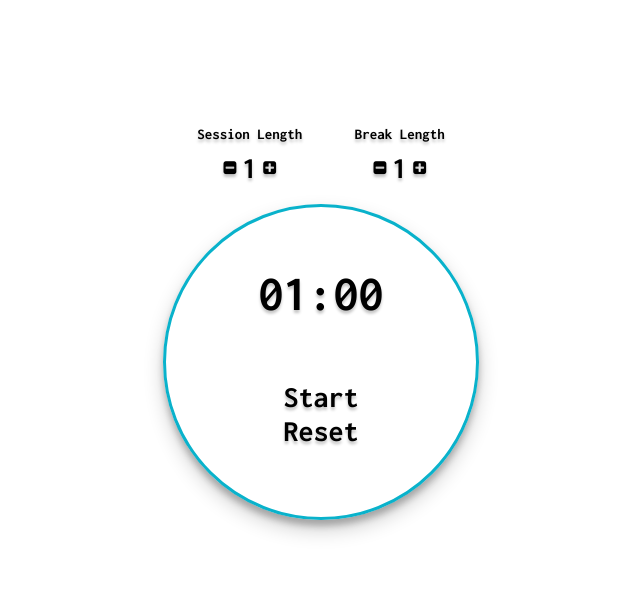
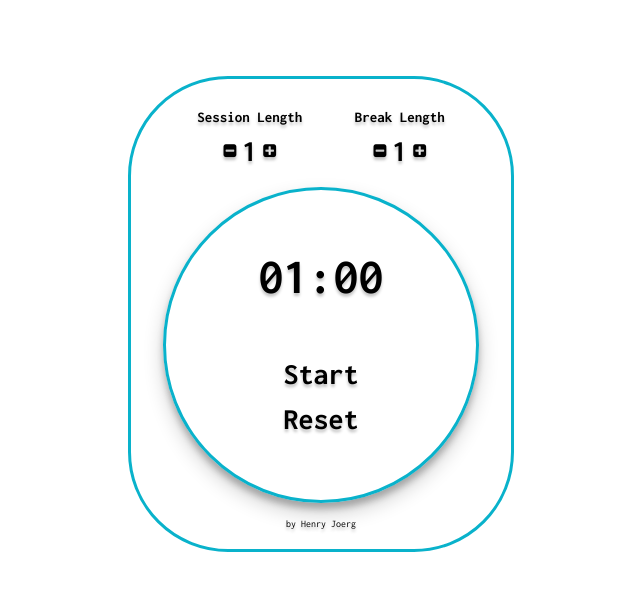
Before and after one commit to Pachj/pomodoro-clock, a plain HTML site: page index.html in a window 1280 px wide. Shown: the whole page, without its empty margins (319-959 px from the left). Drawn offline with nearby package versions, Linux system fonts and the light colour scheme.

Commit message:
some little style changes

```diff
--- a/css/style.css
+++ b/css/style.css
@@ -1,5 +1,5 @@
-/*ToDo: test in other Browsers*/
-
+/*ToDo: test in other Browsers
+    ToDo: shadow and gradient add support for all Browser*/
 html {
     -webkit-box-sizing: border-box;
     -moz-box-sizing: border-box;
@@ -9,7 +9,7 @@ html {
 body {
     font-family: 'Inconsolata', monospace;
     font-size: 10px;
-    text-shadow: 0 3px 3px rgba(0,0,0,0.23);
+    text-shadow: 0 3px 3px rgba(0, 0, 0, 0.23);
     color: black;
 }
 
@@ -25,17 +25,29 @@ button {
     border-style: none;
     background: none;
     font-family: inherit;
-    text-shadow: 0 3px 3px rgba(0,0,0,0.23);
+    text-shadow: 0 3px 3px rgba(0, 0, 0, 0.23);
 }
 
 h5 {
     margin: 0;
 }
 
+#action-box {
+    flex-direction: column;
+    align-items: center;
+    justify-content: center;
+    width: 380px;
+    height: 470px;
+    margin: 6% auto;
+    border-radius: 100px;
+    border: 3px solid #09b2cb;
+    background-color: white;
+}
+
 #button-box {
     justify-content: space-around;
     width: 300px;
-    margin: 10% auto 2em auto;
+    margin: 3em auto 2em auto;
 }
 
 .buttons-title {
@@ -63,7 +75,7 @@ h5 {
     border-radius: 200px;
     border: 3px solid #09b2cb;
     overflow: hidden;
-    box-shadow: 0 10px 20px rgba(0,0,0,0.19), 0 6px 6px rgba(0,0,0,0.23); /*ToDO: Add Support for all Browser*/
+    box-shadow: 0 10px 20px rgba(0, 0, 0, 0.19), 0 6px 6px rgba(0, 0, 0, 0.23); /*ToDO: Add Support for all Browser*/
     justify-content: center;
     align-items: center;
 }
@@ -94,3 +106,11 @@ h4 {
     font-size: 3em;
     font-weight: 700;
 }
+
+#reset {
+    padding-top: 0.4em;
+}
+
+footer {
+    padding-top: 1.5em;
+}
--- a/index.html
+++ b/index.html
@@ -11,6 +11,7 @@
     <script src="js/main.js"></script>
 </head>
 <body>
+<div class="" id="action-box">
     <div class="flex-container" id="button-box">
         <div class="time-box" id="work-length"> <!-- ToDo: delete class and id -->
             <div class="flex-container">
@@ -51,5 +52,9 @@
             </div>
         </div>
     </div>
+    <div class="flex-container" id="footer">
+        <footer>by Henry Joerg</footer>
+    </div>
+</div>
 </body>
 </html>
--- a/js/main.js
+++ b/js/main.js
@@ -177,6 +177,8 @@
         }
     }
 
+    // ToDo: complete refactoring
+    // ToDo: dots should change the color
     function changeProgress() {
         let timeStep;
         let periodLength;
@@ -186,7 +188,7 @@
         if (working) {
             timeStep = (initialWorkLength * 60) / 60;
             periodLength = initialWorkLength * 60;
-            color = "9, 178, 203";
+            color = "9, 178, 203"; // ToDo: change to hex (no need for rgb)
             colorAsHex = "#09b2cb";
         }
         else {
@@ -196,7 +198,7 @@
             colorAsHex = "#f21b3f";
         }
 
-        $("#circle").css("border-color", colorAsHex);
+        $("#circle, #action-box").css("border-color", colorAsHex);
 
         for (let i = 1; i <= 60; i++) {
             if (periodLength - (i * timeStep) === remainingTime) {
```
Lines whose indentation alone changed are shown as unchanged.
